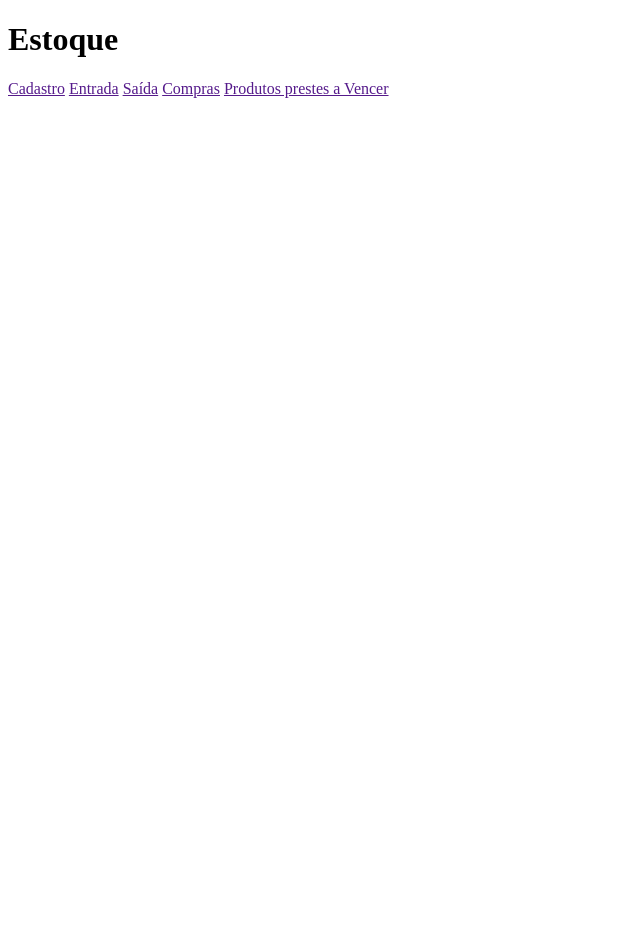
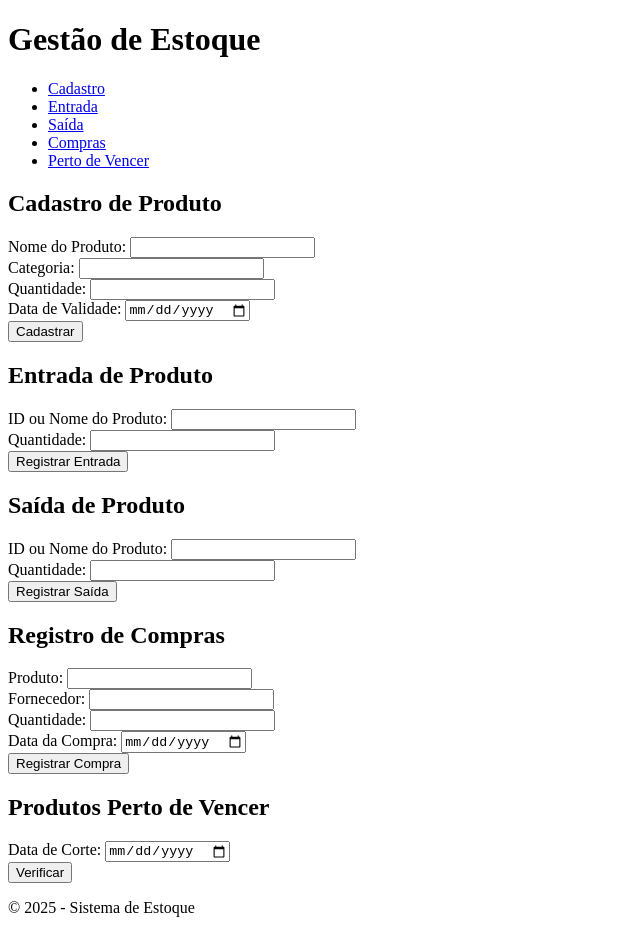
Before and after one commit to diegowps/quitutes, an Electron app: page src/views/estoque.html in a window 1200 px wide. Shown: the whole page, without its empty margins (0-640 px from the left). Before the commit the page ends 800 px from the top, so only its background shows below. Drawn offline with Linux system fonts and the light colour scheme.

Commit message:
formulários estoque

```diff
--- a/src/views/estoque.html
+++ b/src/views/estoque.html
@@ -1,21 +1,81 @@
 <!DOCTYPE html>
-<html lang="en">
+<html lang="pt-BR">
 
 <head>
-  <meta charset="UTF-8">
-  <meta name="viewport" content="width=device-width, initial-scale=1.0">
-  <title>Document</title>
+  <meta charset="UTF-8" />
+  <meta name="viewport" content="width=device-width, initial-scale=1.0" />
+  <title>Gestão de Estoque</title>
 </head>
 
 <body>
-  <h1>Estoque</h1>
-    <a href="">Cadastro</a>
-    <a href="">Entrada</a>
-    <a href="">Saída</a>
-    <a href="">Compras</a>
-    <a href="">Produtos prestes a Vencer</a>
+  <header>
+    <h1>Gestão de Estoque</h1>
+    <nav>
+      <ul>
+        <li><a href="#cadastro">Cadastro</a></li>
+        <li><a href="#entrada">Entrada</a></li>
+        <li><a href="#saida">Saída</a></li>
+        <li><a href="#compras">Compras</a></li>
+        <li><a href="#vencimento">Perto de Vencer</a></li>
+      </ul>
+    </nav>
+  </header>
+
+  <main>
+    <section id="cadastro">
+      <h2>Cadastro de Produto</h2>
+      <form id="formCadastro">
+        <label>Nome do Produto: <input type="text" name="nome_produto" /></label><br />
+        <label>Categoria: <input type="text" name="categoria" /></label><br />
+        <label>Quantidade: <input type="number" name="quantidade" /></label><br />
+        <label>Data de Validade: <input type="date" name="validade" /></label><br />
+        <button type="button" onclick="cadastrarProduto()">Cadastrar</button>
+      </form>
+    </section>
+
+    <section id="entrada">
+      <h2>Entrada de Produto</h2>
+      <form id="formEntrada">
+        <label>ID ou Nome do Produto: <input type="text" name="produto_entrada" /></label><br />
+        <label>Quantidade: <input type="number" name="quantidade_entrada" /></label><br />
+        <button type="button" onclick="registrarEntrada()">Registrar Entrada</button>
+      </form>
+    </section>
+
+    <section id="saida">
+      <h2>Saída de Produto</h2>
+      <form id="formSaida">
+        <label>ID ou Nome do Produto: <input type="text" name="produto_saida" /></label><br />
+        <label>Quantidade: <input type="number" name="quantidade_saida" /></label><br />
+        <button type="button" onclick="registrarSaida()">Registrar Saída</button>
+      </form>
+    </section>
+
+    <section id="compras">
+      <h2>Registro de Compras</h2>
+      <form id="formCompras">
+        <label>Produto: <input type="text" name="produto_compra" /></label><br />
+        <label>Fornecedor: <input type="text" name="fornecedor" /></label><br />
+        <label>Quantidade: <input type="number" name="quantidade_compra" /></label><br />
+        <label>Data da Compra: <input type="date" name="data_compra" /></label><br />
+        <button type="button" onclick="registrarCompra()">Registrar Compra</button>
+      </form>
+    </section>
+
+    <section id="vencimento">
+      <h2>Produtos Perto de Vencer</h2>
+      <form id="formVencimento">
+        <label>Data de Corte: <input type="date" name="data_corte" /></label><br />
+        <button type="button" onclick="verificarVencimento()">Verificar</button>
+      </form>
+    </section>
+  </main>
+
+  <footer>
+    <p>&copy; 2025 - Sistema de Estoque</p>
+  </footer>
+
   <script src="estoque.js"></script>
 </body>
 
-
 </html>
```
Also changed, not shown: src/views/relatoria.js (deleted).
